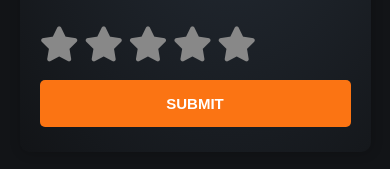
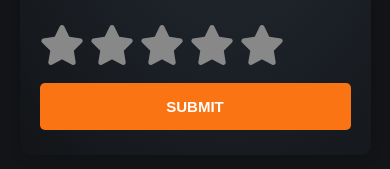
Before and after one commit to dboatengg/interractive-rating, a plain HTML site: page index.html in a window 390 px wide. Shown: the part 445-614 px from the top of the page. Drawn offline with Linux system fonts and the light colour scheme.

Commit message:
Change size of stars on mobile

```diff
--- a/style.css
+++ b/style.css
@@ -141,7 +141,7 @@ form {
     width: 90%;
   }
   .submit_stars label {
-    font-size: 3.5rem;
+    /* font-size: 4rem; */
     margin-right: 5px;
   }
   form .textarea textarea {
```
